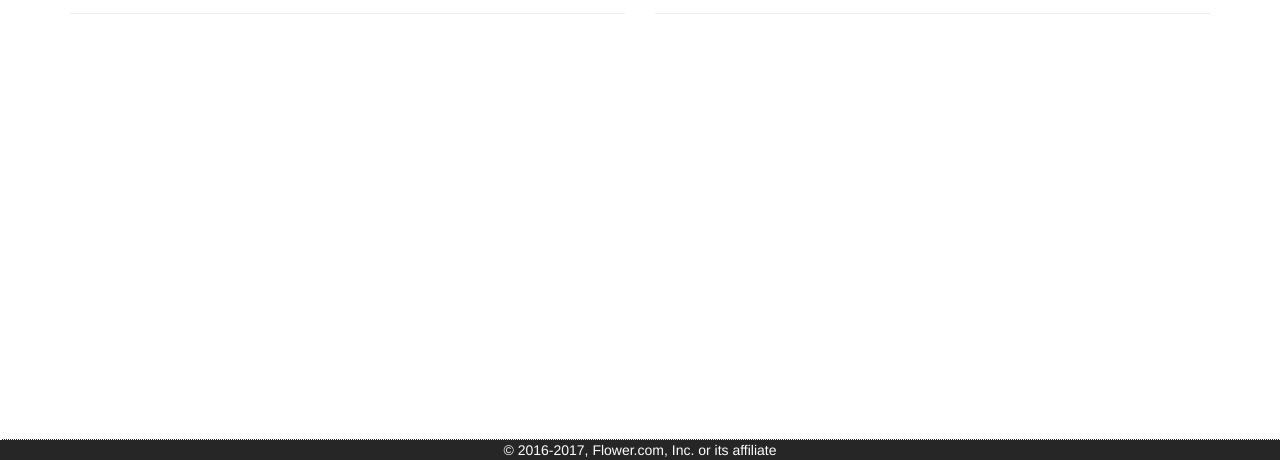
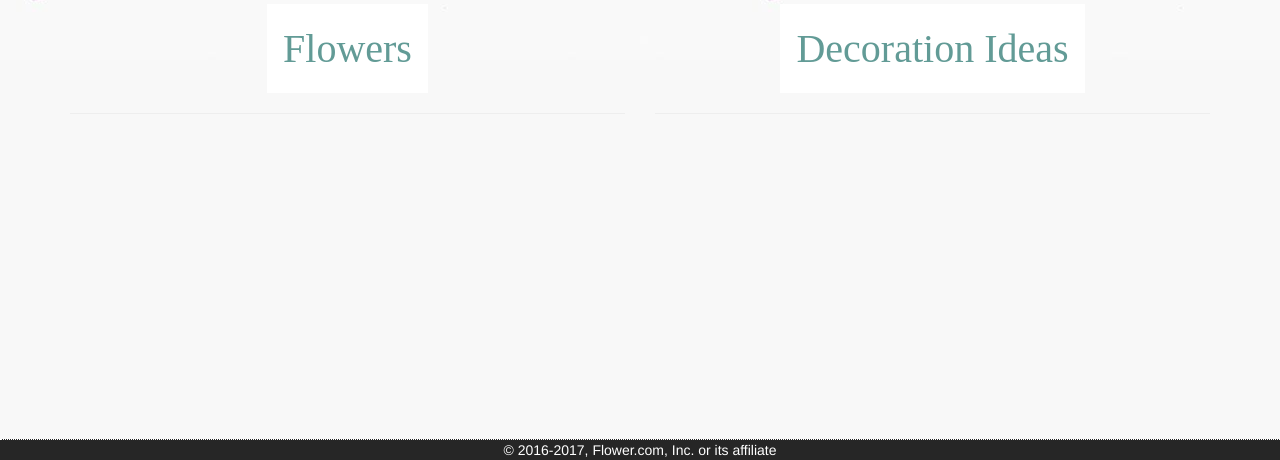
Before and after one commit to nishtha28/webPro, a website: page web/static/index.html in a window 1280 px wide. Shown: the part 340-800 px from the top of the page. Drawn offline with nearby package versions, Linux system fonts and the light colour scheme; some packages are replaced by stand-ins of ours.

Commit message:
changes in index

```diff
--- a/web/static/css/style.css
+++ b/web/static/css/style.css
@@ -92,3 +92,9 @@ footer{
     font-size: 20px;
 
 }
+body {
+    background-image: url("../img/bg-flower3.jpg");
+    background-repeat: repeat-x;
+    background-position: right top;
+    background-attachment: fixed;
+}
--- a/web/static/js/index.js
+++ b/web/static/js/index.js
@@ -4,6 +4,7 @@ var app = angular.module("myApp", ["ngRoute"]);
 
 app.config(function($routeProvider) {
     $routeProvider
+
     .when("/sum", {
         templateUrl : "./template/summer.html"
     })
```
Also changed, not shown: web/static/index.html (+1 -1 lines), web/static/img/bg-flower3.jpg (added).
